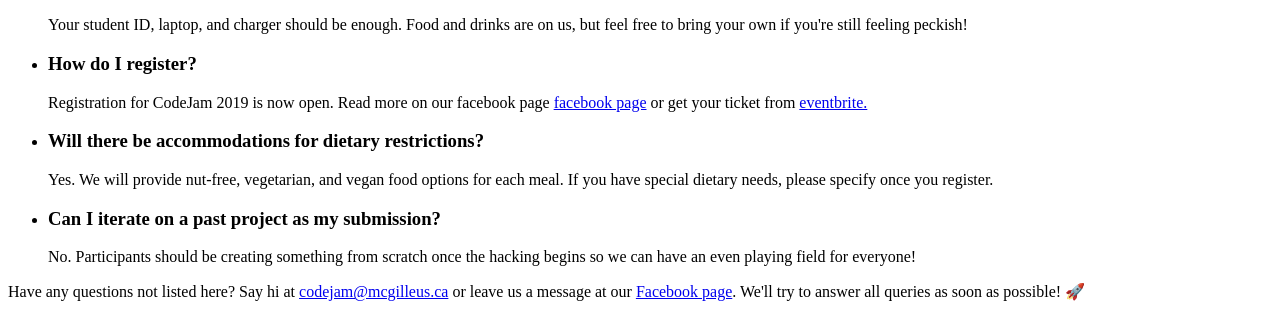
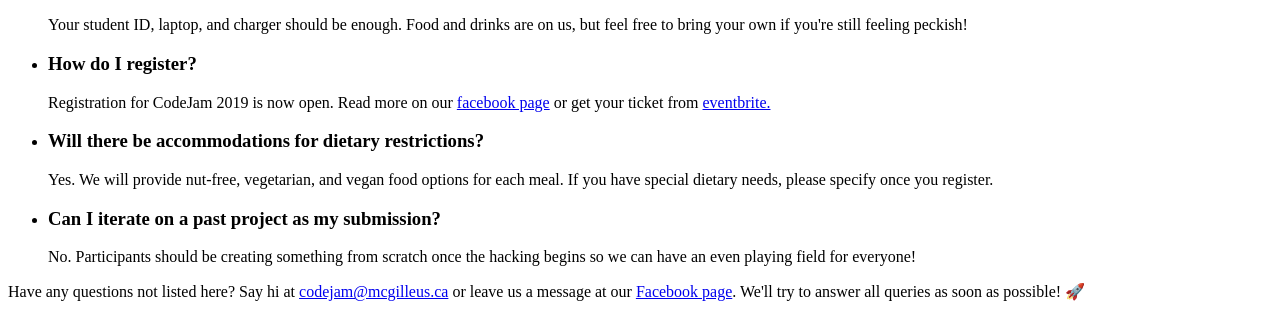
Before and after one commit to mcgill-ecsess/CodeJam-2019, a website built with webpack: page src/index.html in a window 1280 px wide. Shown: the part 2226-2544 px from the top of the page. Built offline with nearby package versions, Linux system fonts and the light colour scheme; animation ran at ten frames a second.

Commit message:
fixup! Open ticket sales

```diff
--- a/src/index.html
+++ b/src/index.html
@@ -145,7 +145,7 @@
         <li class="faq__question-wrapper">
           <h3 class="faq__question">How do I register?</h3>
           <p class="faq__answer">
-            Registration for CodeJam 2019 is now open. Read more on our facebook page <a href="https://www.facebook.com/mcgillcodejam/">facebook page</a> or get your ticket from <a href="https://www.eventbrite.com/e/codejam2019-tickets-76805745051?fbclid=IwAR0nuRC0CDtLBfnUQ1H2LU0kNCcQZGcic7tYlu7x56lLjWBIaimUIYMVrI8"> eventbrite. </a>
+            Registration for CodeJam 2019 is now open. Read more on our <a href="https://www.facebook.com/mcgillcodejam/">facebook page</a> or get your ticket from <a href="https://www.eventbrite.com/e/codejam2019-tickets-76805745051?fbclid=IwAR0nuRC0CDtLBfnUQ1H2LU0kNCcQZGcic7tYlu7x56lLjWBIaimUIYMVrI8"> eventbrite. </a>
           </p>
         </li>
         <li class="faq__question-wrapper">
```
